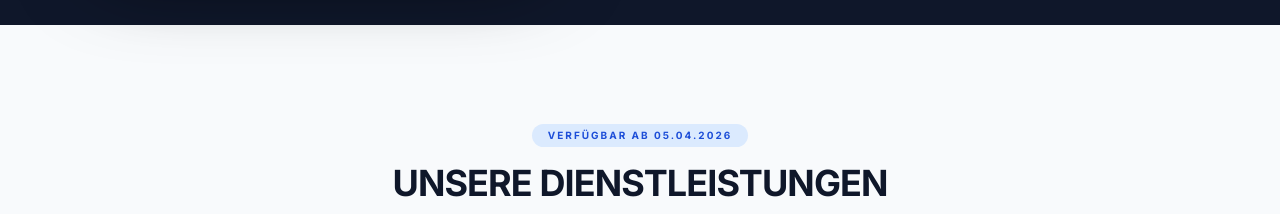
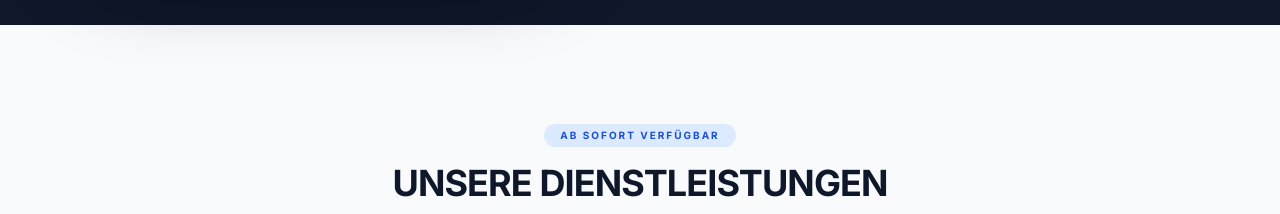
Before and after one commit to DevooLive44/prime-clean-live, a React (Vite) app: page / in a window 1280 px wide. Shown: the part 2180-2394 px from the top of the page. Built offline with nearby package versions, Linux system fonts and the light colour scheme.

Commit message:
Update Services.tsx

```diff
--- a/components/Services.tsx
+++ b/components/Services.tsx
@@ -17,7 +17,7 @@ const Services: React.FC = () => {
       <div className="max-w-7xl mx-auto px-4 sm:px-6 lg:px-8">
         <div className="text-center mb-16">
           <div className="inline-block px-4 py-1 rounded-full bg-blue-100 text-blue-700 text-[10px] font-bold uppercase tracking-[0.2em] mb-4">
-            Verfügbar ab 05.04.2026
+            AB SOFORT VERFÜGBAR
           </div>
           <h2 className="text-4xl font-black text-slate-900 mb-6 tracking-tight uppercase">Unsere Dienstleistungen</h2>
           <p className="text-slate-600 max-w-2xl mx-auto text-lg">
```
